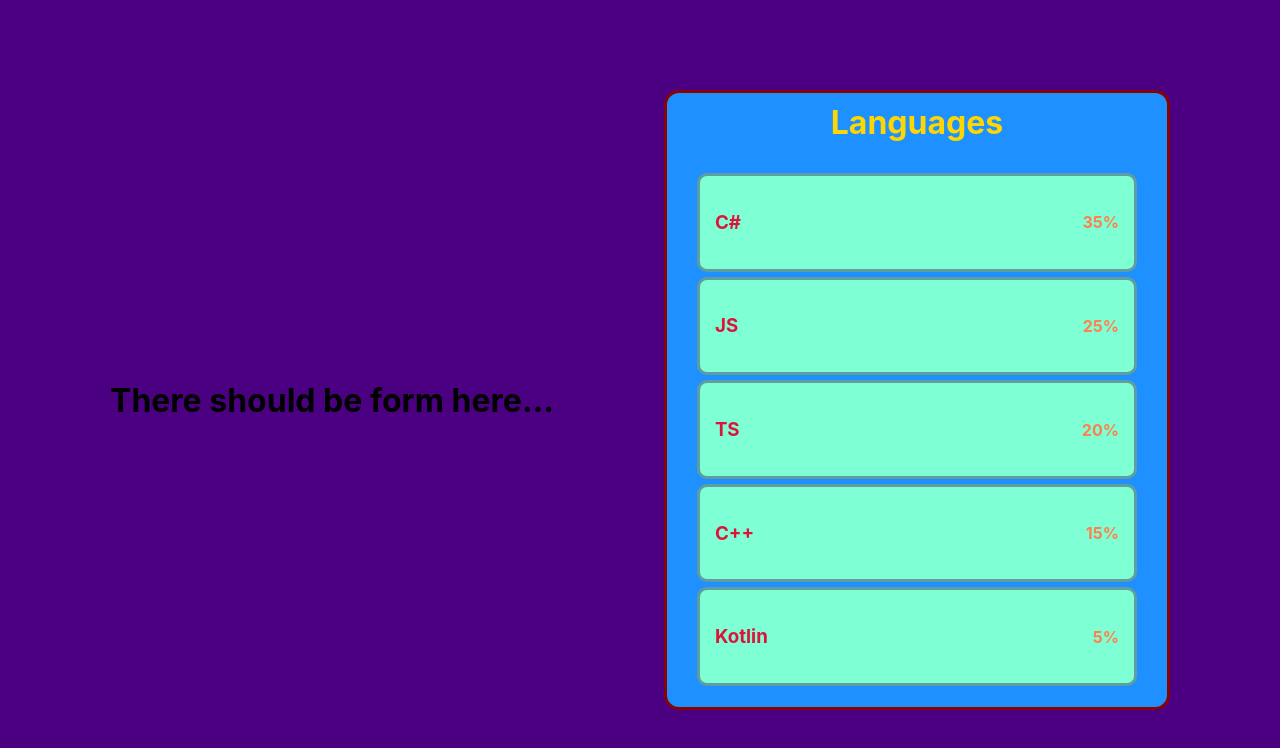
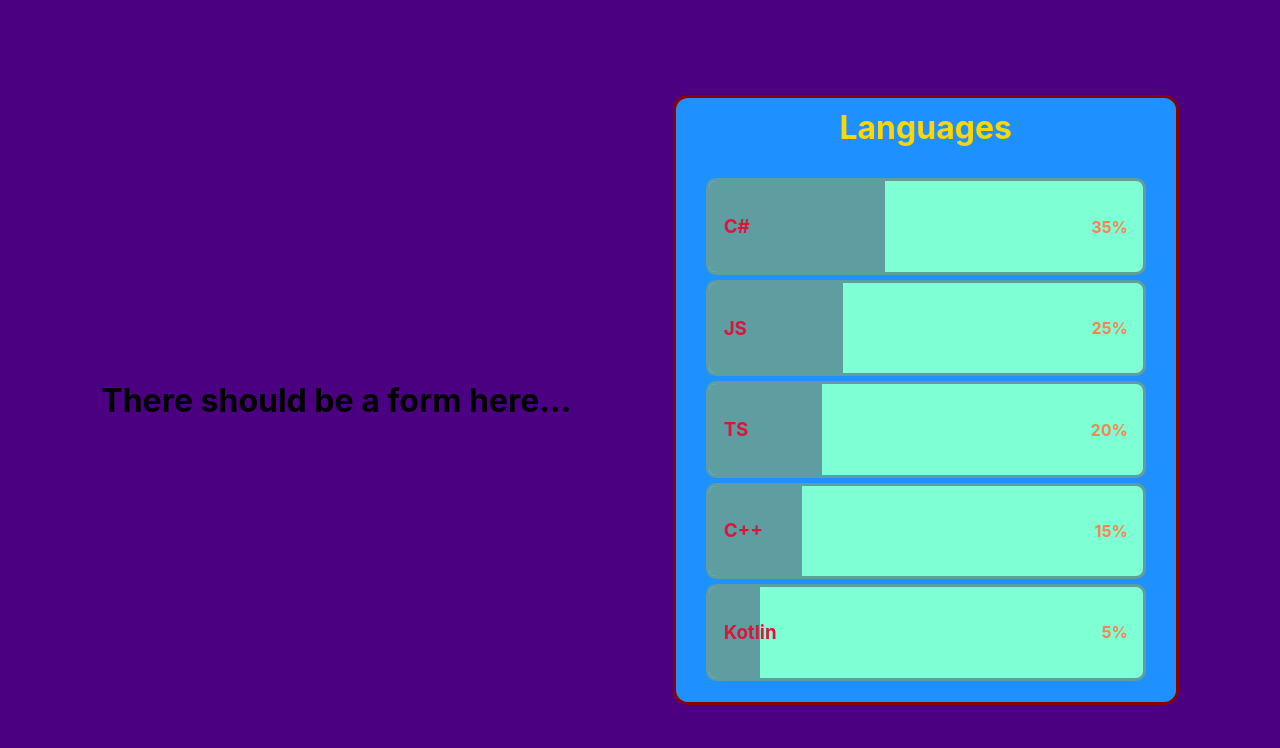
Before and after one commit to VladoDev03/the-amazing-poll, a React (Create React App) app in the folder front-end/the-amazing-poll/: page / in a window 1280 px wide. Shown: the top 748 px of the page. Built offline with nearby package versions, Linux system fonts and the light colour scheme.

Commit message:
Added progress bar to preview.

```diff
--- a/front-end/the-amazing-poll/src/components/Choice/ChoiceItem.module.scss
+++ b/front-end/the-amazing-poll/src/components/Choice/ChoiceItem.module.scss
@@ -1,13 +1,11 @@
 .choiceContainer {
-    display: flex;
-    flex-direction: row;
-    justify-content: space-between;
-    align-items: center;
+    position: relative;
     background-color: aquamarine;
-    border: solid;
+    border: solid 3px;
     border-color: cadetblue;
     border-radius: 10px;
-    padding: 15px;
+    overflow: hidden;
+    padding-right: 15px;
     margin: 5px;
 }
 
@@ -16,5 +14,18 @@
 }
 
 .percentage {
+    position: absolute;
     color: coral;
+    right: 15px;
 }
+
+.progress {
+    display: flex;
+    flex-direction: row;
+    justify-content: space-between;
+    align-items: center;
+    background-color: cadetblue;
+    transition: width 0.5s ease;
+    height: 100%;
+    padding: 15px;
+}
--- a/front-end/the-amazing-poll/src/components/Choice/ChoiceItem.tsx
+++ b/front-end/the-amazing-poll/src/components/Choice/ChoiceItem.tsx
@@ -5,8 +5,10 @@ import Choice from '../../models/Choice'
 const ChoiceItem: React.FC<Choice> = (props) => {
     return (
         <li className={styles.choiceContainer}>
-            <h3 className={styles.title}>{props.title}</h3>
-            <h4 className={styles.percentage}>{`${props.percentage}%`}</h4>
+            <div className={styles.progress} style={{width: `${props.percentage}%`}}>
+                <h3 className={styles.title}>{props.title}</h3>
+                <h4 className={styles.percentage}>{`${props.percentage}%`}</h4>
+            </div>
         </li>
     );
 }
--- a/front-end/the-amazing-poll/src/components/NewPoll/NewPoll.tsx
+++ b/front-end/the-amazing-poll/src/components/NewPoll/NewPoll.tsx
@@ -5,7 +5,7 @@ import Preview from '../Preview/Preview';
 const NewPoll = () => {
     return (
         <div className={styles.container}>
-            <h1>There should be form here...</h1>
+            <h1>There should be a form here...</h1>
             <Preview />
         </div>
     );
```
